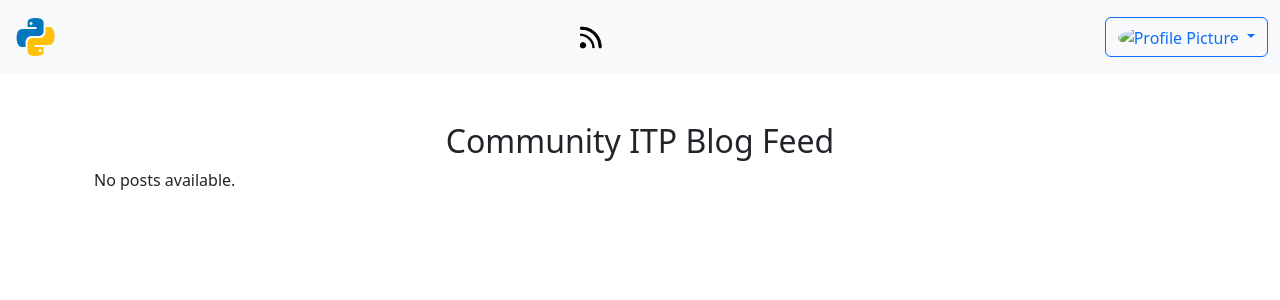
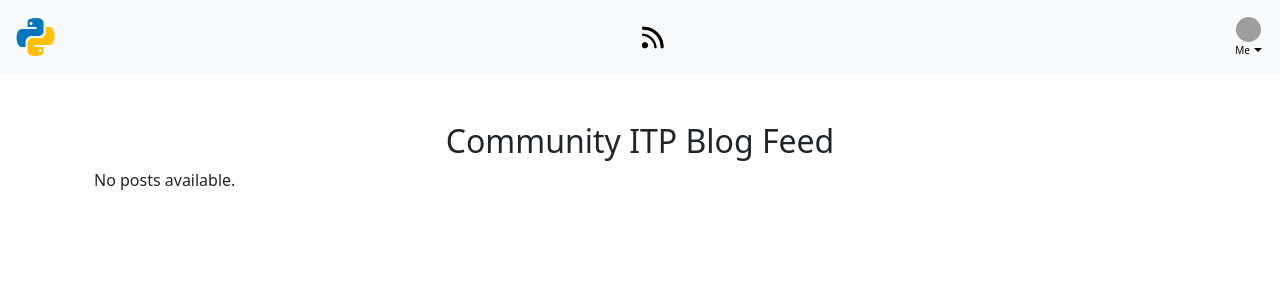
Before and after one commit to jackiedallas/django-blog-website, a Django app: page /home/ in a window 1280 px wide. Shown: the top 300 px of the page. Run offline with Django 5.2, Linux system fonts and the light colour scheme; the visitor is signed in with stand-in values (Sample User, id 1); data that the repository does not hold is empty; grey boxes are pictures that could not be loaded.

Commit message:
fixed profile dropdown with text

```diff
--- a/blog_website/blog/static/blog/css/styles.css
+++ b/blog_website/blog/static/blog/css/styles.css
@@ -0,0 +1,14 @@
+#profileDropdown {
+    display: flex;
+    align-items: center;
+    /* justify-content: space-between; */
+
+}
+
+#me-dropdown {
+    font-size: x-small;
+    flex: auto;
+    /* padding: 5px; */
+    /* flex: auto; */
+    /* flex-direction: row; */
+}
--- a/blog_website/blog/templates/blog/base.html
+++ b/blog_website/blog/templates/blog/base.html
@@ -9,6 +9,7 @@
 
     <!-- Bootstrap CSS (CDN) -->
     <link href="https://cdn.jsdelivr.net/npm/bootstrap@5.3.0/dist/css/bootstrap.min.css" rel="stylesheet">
+    <link rel="stylesheet" href="{% static 'blog/css/styles.css' %}">
 
     {% block extra_css %}{% endblock %}
 </head>
@@ -28,7 +29,7 @@
 
             {% if user.is_authenticated %}
             <!-- center feed icon -->
-            <div class="mx-auto">
+            <div class="">
                 <a href="{% url 'landing' %}" class="nav-link" aria-current="page">
                     <img src="{% static 'blog/images/feed-icon.png' %}" alt="Feed" height="25" width="25">
                 </a>
@@ -37,15 +38,22 @@
 
             <!-- right profile icon -->
             <div class="d-flex align-items-center">
-                <div class="dropdown">
-                    <button class="btn btn-outline-primary dropdown-toggle" type="button" id="profileDropdown" data-bs-toggle="dropdown" aria-expanded="false">
-                        <img src="{{ user.profile_picture.url }}" class="img-fluid rounded-circle" alt="Profile Picture" height="25" width="25">
+                <div class="dropdown text-center">
+                    <!-- Profile Picture (Centered) -->
+                    <img src="{% if user.profile.profile_picture %}{{ user.profile.profile_picture.url }}{% else %}{% static 'blog/icons/default-profile.png' %}{% endif %}"
+                    alt="Profile" class="rounded-circle" width="25" height="25">
+                    <button class="dropdown-toggle border-0 bg-transparent" type="button" id="profileDropdown"
+                        data-bs-toggle="dropdown" aria-expanded="false">
+                        <!-- "Me" and Dropdown Arrow in One Row -->
+                        <span class="" id="me-dropdown">Me</span>
+                    </button>
 
-                    </button>
-                    <ul class="dropdown-menu dropdown-menu-end" aria-labelledby="profileDropdown">
-                        <li><a href="{% url 'profile' user.username %}">View Profile</a></li>
-                        <li><a href="{% url 'profile_settings' %}">Settings</a></li>
-                        <li><hr class="dropdown-divider"></li>
+                    <ul class="dropdown-menu dropdown-menu-end text-center" aria-labelledby="profileDropdown">
+                        <li><a class="dropdown-item" href="{% url 'profile' user.username %}">View Profile</a></li>
+                        <li><a class="dropdown-item" href="{% url 'profile_settings' %}">Settings</a></li>
+                        <li>
+                            <hr class="dropdown-divider">
+                        </li>
                         <li>
                             <form method="post" action="{% url 'logout' %}" class="dropdown-item">
                                 {% csrf_token %}
@@ -54,6 +62,8 @@
                         </li>
                     </ul>
                 </div>
+
+
             </div>
 
 
```
